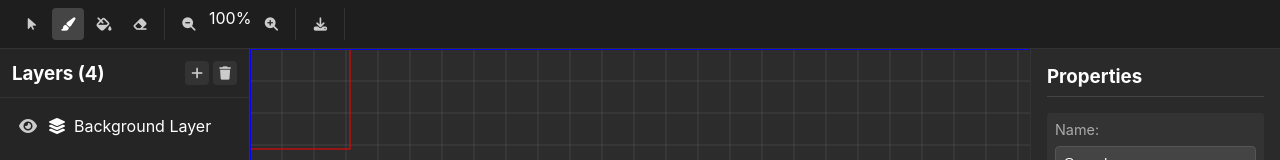
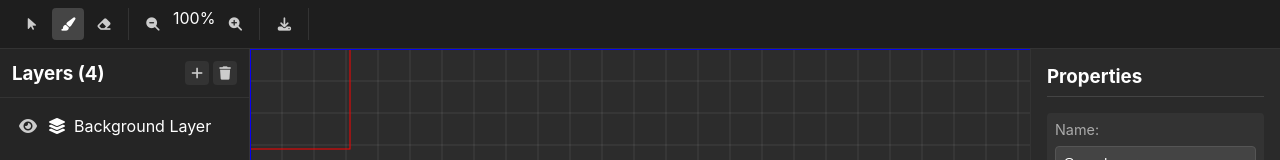
Before and after one commit to tw-tooling/tw-editor, a React (Vite) app: page / in a window 1280 px wide. Shown: the top 160 px of the page. Built offline with nearby package versions, Linux system fonts and the light colour scheme.

Commit message:
remove fill tool

```diff
--- a/src/components/EditorToolbar.tsx
+++ b/src/components/EditorToolbar.tsx
@@ -2,8 +2,8 @@ import React from 'react';
 import styles from './EditorToolbar.module.css';
 
 interface EditorToolbarProps {
-  tool: 'select' | 'brush' | 'fill' | 'eraser';
-  onToolChange: (tool: 'select' | 'brush' | 'fill' | 'eraser') => void;
+  tool: 'select' | 'brush' | 'eraser';
+  onToolChange: (tool: 'select' | 'brush' | 'eraser') => void;
   zoom: number;
   onZoomChange: (zoom: number) => void;
   onExport: () => void;
@@ -32,13 +32,6 @@ export const EditorToolbar: React.FC<EditorToolbarProps> = ({
           title="Brush Tool"
         >
           <i className="fas fa-paint-brush" />
-        </button>
-        <button
-          className={`${styles.tool} ${tool === 'fill' ? styles.active : ''}`}
-          onClick={() => onToolChange('fill')}
-          title="Fill Tool"
-        >
-          <i className="fas fa-fill-drip" />
         </button>
         <button
           className={`${styles.tool} ${tool === 'eraser' ? styles.active : ''}`}
--- a/src/components/MapEditor.tsx
+++ b/src/components/MapEditor.tsx
@@ -142,7 +142,7 @@ const MapEditorContent: React.FC<MapEditorProps> = ({ mapData: initialMapData })
   const canvasRef = useRef<HTMLCanvasElement>(null);
   const rendererRef = useRef<MapRenderer | null>(null);
   const [zoom, setZoom] = useState(1);
-  const [tool, setTool] = useState<'select' | 'brush' | 'fill' | 'eraser'>('brush');
+  const [tool, setTool] = useState<'select' | 'brush' | 'eraser'>('brush');
   const [offset, setOffset] = useState({ x: 0, y: 0 });
   const [isDragging, setIsDragging] = useState(false);
   const [dragStart, setDragStart] = useState({ x: 0, y: 0 });
```
